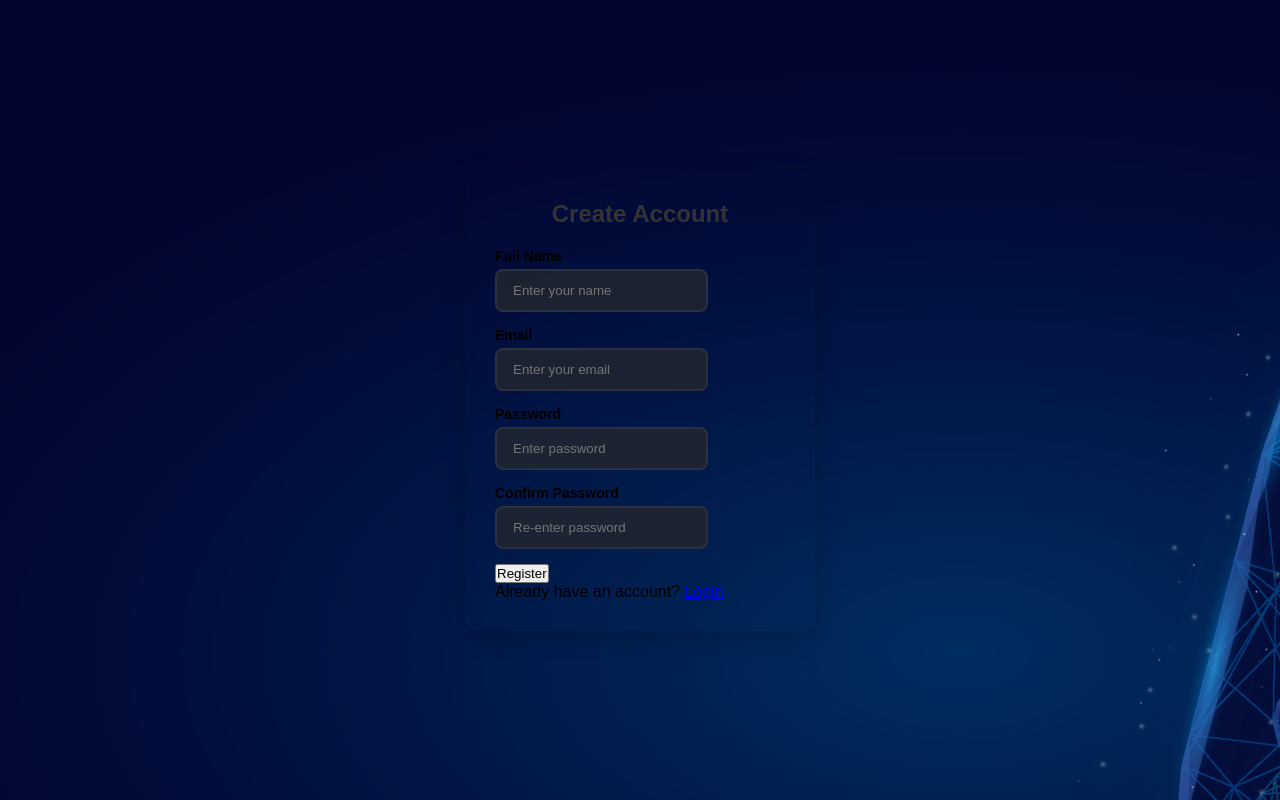
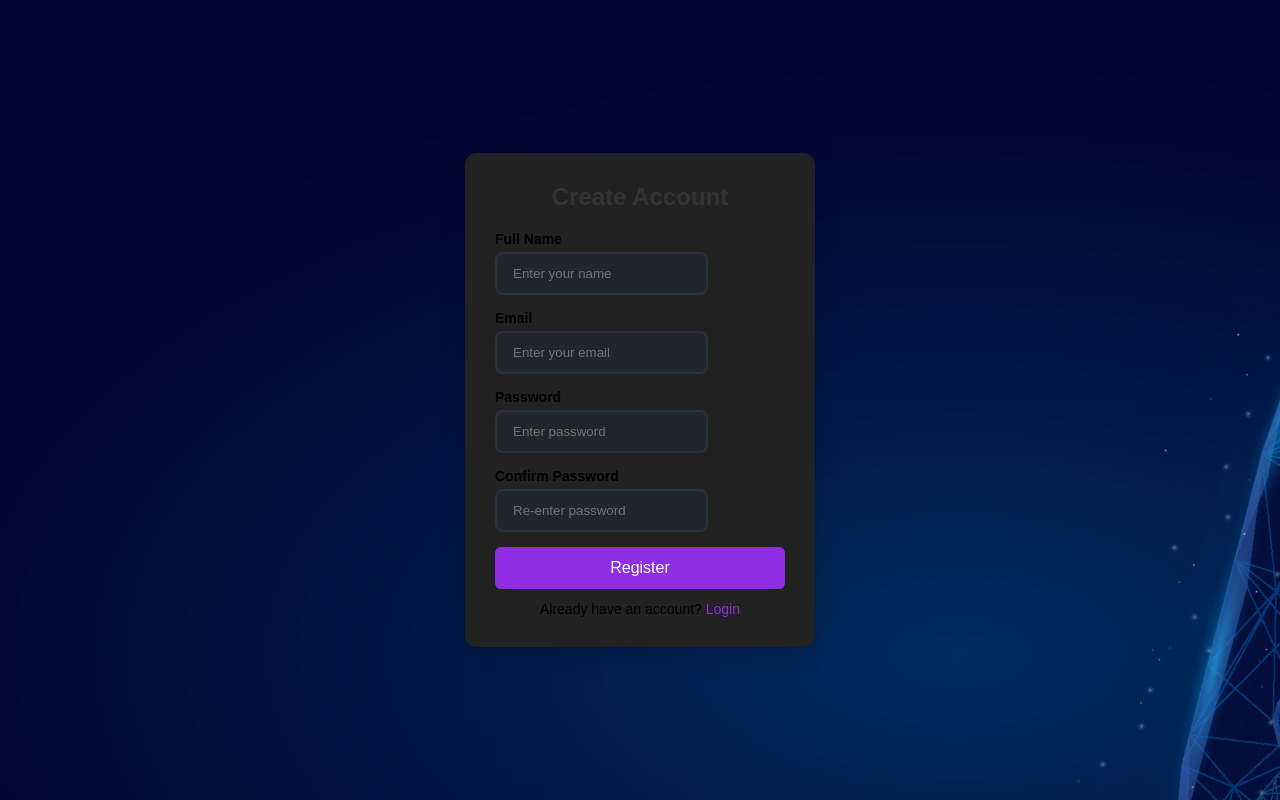
Before and after one commit to athishbepu/Team_coderush1.0, a Flask app: page /register in a window 1280 px wide. Run offline with Flask 3, Linux system fonts and the light colour scheme; some libraries are stand-ins or nearby versions.

Commit message:
Fix background color and formatting in register.css

```diff
--- a/static/register/register.css
+++ b/static/register/register.css
@@ -14,7 +14,7 @@ body {
 }
 
 .register-container {
-  background: #22;
+  background: #222;
   padding: 30px;
   backdrop-filter: blur(5px);
   border-radius: 12px;
@@ -47,7 +47,7 @@ input {
   border: 2px solid #2B3040;
   border-radius: 8px;
   transition: border-color 0.3s, transform 0.2s, box-shadow 0.3s;
-
+}
 
 input:focus {
   border-color: #2ba8fb;
```
